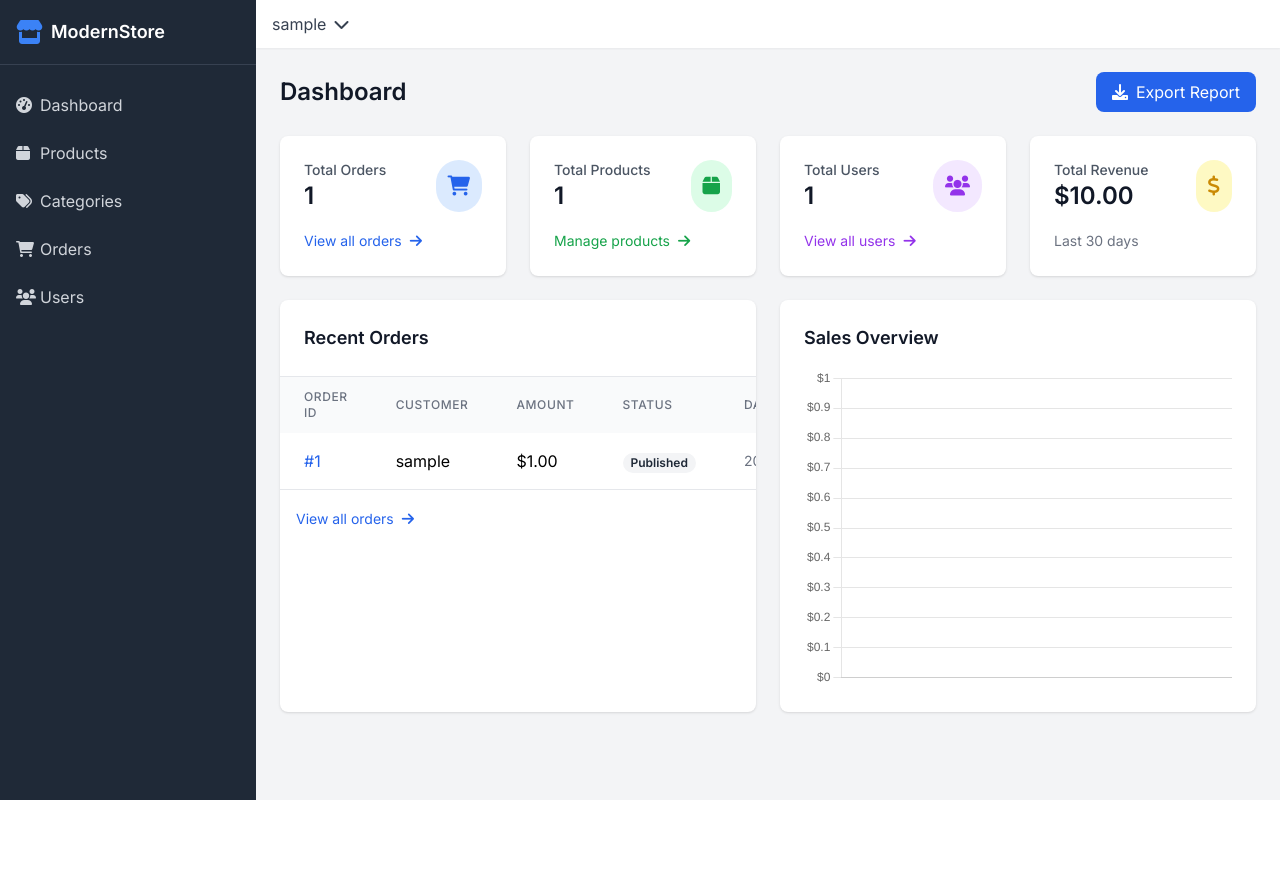
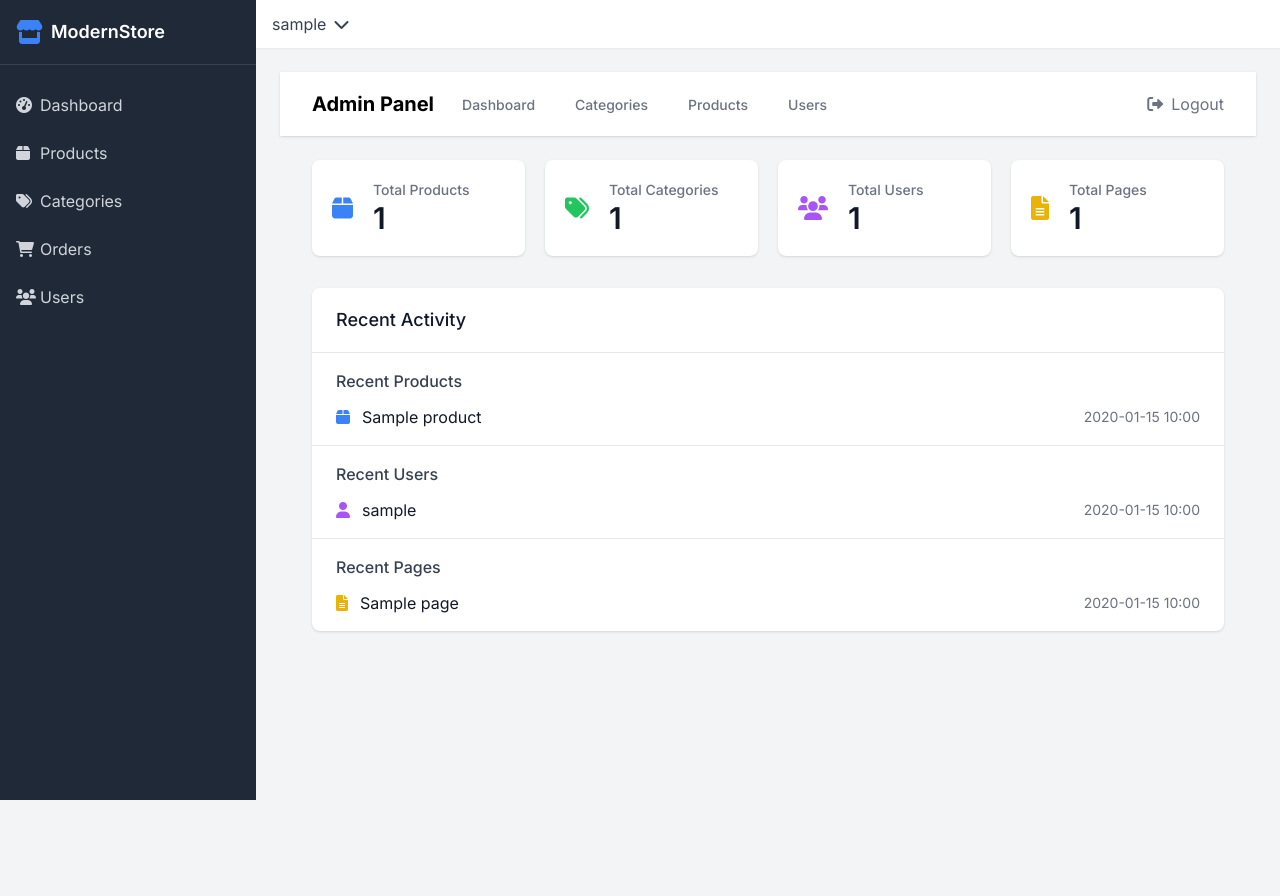
Before and after one commit to BIOHac9D3/blackboxai-1741494187504, a Flask app: template backend/templates/admin/dashboard.html in a window 1280 px wide. Before the commit the page ends 800 px from the top, so only its background shows below. Run offline with Flask 2, Linux system fonts and the light colour scheme; a user stored in the database is signed in; tables that the repository leaves empty hold one stand-in row (values such as "Sample post"); the template is opened without the code that fills it: most values are stand-ins (such as "Sample title", 1, 10 or a date in 2020); some libraries are stand-ins or nearby versions.

Commit message:
Add backend/templates/admin/dashboard.html 1742538998995

```diff
--- a/backend/templates/admin/dashboard.html
+++ b/backend/templates/admin/dashboard.html
@@ -1,203 +1,164 @@
-{% extends "base.html" %}
+{% extends "admin/base_admin.html" %}
 
-{% block title %}Dashboard - ModernStore Admin{% endblock %}
+{% block title %}Admin Dashboard - {{ cms_title }}{% endblock %}
 
-{% block content %}
-<div class="space-y-6">
-    <!-- Page Header -->
-    <div class="flex items-center justify-between">
-        <h1 class="text-2xl font-semibold text-gray-900">Dashboard</h1>
-        <div class="flex space-x-3">
-            <button class="bg-blue-600 text-white px-4 py-2 rounded-lg hover:bg-blue-700 transition duration-200">
-                <i class="fas fa-download mr-2"></i>Export Report
-            </button>
+{% block admin_content %}
+<!-- Stats -->
+<div class="grid grid-cols-1 gap-5 sm:grid-cols-2 lg:grid-cols-4">
+    <!-- Total Products -->
+    <div class="bg-white overflow-hidden shadow rounded-lg">
+        <div class="p-5">
+            <div class="flex items-center">
+                <div class="flex-shrink-0">
+                    <i class="fas fa-box text-2xl text-blue-500"></i>
+                </div>
+                <div class="ml-5 w-0 flex-1">
+                    <dl>
+                        <dt class="text-sm font-medium text-gray-500 truncate">
+                            Total Products
+                        </dt>
+                        <dd class="text-3xl font-semibold text-gray-900">
+                            {{ stats.total_products }}
+                        </dd>
+                    </dl>
+                </div>
+            </div>
         </div>
     </div>
 
-    <!-- Statistics Cards -->
-    <div class="grid grid-cols-1 md:grid-cols-2 lg:grid-cols-4 gap-6">
-        <!-- Total Orders -->
-        <div class="bg-white rounded-lg shadow p-6">
-            <div class="flex items-center justify-between">
-                <div>
-                    <p class="text-sm font-medium text-gray-600">Total Orders</p>
-                    <p class="text-2xl font-semibold text-gray-900">{{ total_orders }}</p>
+    <!-- Total Categories -->
+    <div class="bg-white overflow-hidden shadow rounded-lg">
+        <div class="p-5">
+            <div class="flex items-center">
+                <div class="flex-shrink-0">
+                    <i class="fas fa-tags text-2xl text-green-500"></i>
                 </div>
-                <div class="bg-blue-100 p-3 rounded-full">
-                    <i class="fas fa-shopping-cart text-blue-600 text-xl"></i>
+                <div class="ml-5 w-0 flex-1">
+                    <dl>
+                        <dt class="text-sm font-medium text-gray-500 truncate">
+                            Total Categories
+                        </dt>
+                        <dd class="text-3xl font-semibold text-gray-900">
+                            {{ stats.total_categories }}
+                        </dd>
+                    </dl>
                 </div>
             </div>
-            <div class="mt-4">
-                <a href="{{ url_for('admin.orders') }}" class="text-sm text-blue-600 hover:text-blue-800">
-                    View all orders <i class="fas fa-arrow-right ml-1"></i>
-                </a>
-            </div>
-        </div>
-
-        <!-- Total Products -->
-        <div class="bg-white rounded-lg shadow p-6">
-            <div class="flex items-center justify-between">
-                <div>
-                    <p class="text-sm font-medium text-gray-600">Total Products</p>
-                    <p class="text-2xl font-semibold text-gray-900">{{ total_products }}</p>
-                </div>
-                <div class="bg-green-100 p-3 rounded-full">
-                    <i class="fas fa-box text-green-600 text-xl"></i>
-                </div>
-            </div>
-            <div class="mt-4">
-                <a href="{{ url_for('admin.products') }}" class="text-sm text-green-600 hover:text-green-800">
-                    Manage products <i class="fas fa-arrow-right ml-1"></i>
-                </a>
         </div>
     </div>
 
     <!-- Total Users -->
-        <div class="bg-white rounded-lg shadow p-6">
-            <div class="flex items-center justify-between">
-                <div>
-                    <p class="text-sm font-medium text-gray-600">Total Users</p>
-                    <p class="text-2xl font-semibold text-gray-900">{{ total_users }}</p>
+    <div class="bg-white overflow-hidden shadow rounded-lg">
+        <div class="p-5">
+            <div class="flex items-center">
+                <div class="flex-shrink-0">
+                    <i class="fas fa-users text-2xl text-purple-500"></i>
                 </div>
-                <div class="bg-purple-100 p-3 rounded-full">
-                    <i class="fas fa-users text-purple-600 text-xl"></i>
+                <div class="ml-5 w-0 flex-1">
+                    <dl>
+                        <dt class="text-sm font-medium text-gray-500 truncate">
+                            Total Users
+                        </dt>
+                        <dd class="text-3xl font-semibold text-gray-900">
+                            {{ stats.total_users }}
+                        </dd>
+                    </dl>
                 </div>
-            </div>
-            <div class="mt-4">
-                <a href="{{ url_for('admin.users') }}" class="text-sm text-purple-600 hover:text-purple-800">
-                    View all users <i class="fas fa-arrow-right ml-1"></i>
-                </a>
-            </div>
-        </div>
-
-        <!-- Revenue -->
-        <div class="bg-white rounded-lg shadow p-6">
-            <div class="flex items-center justify-between">
-                <div>
-                    <p class="text-sm font-medium text-gray-600">Total Revenue</p>
-                    <p class="text-2xl font-semibold text-gray-900">
-                        ${{ "%.2f"|format(daily_sales|sum(attribute='1') or 0) }}
-                    </p>
-                </div>
-                <div class="bg-yellow-100 p-3 rounded-full">
-                    <i class="fas fa-dollar-sign text-yellow-600 text-xl"></i>
-                </div>
-            </div>
-            <div class="mt-4">
-                <span class="text-sm text-gray-500">Last 30 days</span>
             </div>
         </div>
     </div>
 
-    <!-- Recent Orders and Sales Chart -->
-    <div class="grid grid-cols-1 lg:grid-cols-2 gap-6">
-        <!-- Recent Orders -->
-        <div class="bg-white rounded-lg shadow">
-            <div class="p-6 border-b border-gray-200">
-                <h2 class="text-lg font-semibold text-gray-900">Recent Orders</h2>
+    <!-- Total Pages -->
+    <div class="bg-white overflow-hidden shadow rounded-lg">
+        <div class="p-5">
+            <div class="flex items-center">
+                <div class="flex-shrink-0">
+                    <i class="fas fa-file-alt text-2xl text-yellow-500"></i>
                 </div>
-            <div class="overflow-x-auto">
-                <table class="w-full">
-                    <thead>
-                        <tr class="text-left bg-gray-50">
-                            <th class="px-6 py-3 text-xs font-medium text-gray-500 uppercase tracking-wider">Order ID</th>
-                            <th class="px-6 py-3 text-xs font-medium text-gray-500 uppercase tracking-wider">Customer</th>
-                            <th class="px-6 py-3 text-xs font-medium text-gray-500 uppercase tracking-wider">Amount</th>
-                            <th class="px-6 py-3 text-xs font-medium text-gray-500 uppercase tracking-wider">Status</th>
-                            <th class="px-6 py-3 text-xs font-medium text-gray-500 uppercase tracking-wider">Date</th>
-                        </tr>
-                    </thead>
-                    <tbody class="divide-y divide-gray-200">
-                        {% for order in recent_orders %}
-                        <tr>
-                            <td class="px-6 py-4 whitespace-nowrap">
-                                <a href="{{ url_for('admin.order', id=order.id) }}"
-                                   class="text-blue-600 hover:text-blue-900">#{{ order.id }}</a>
-                            </td>
-                            <td class="px-6 py-4 whitespace-nowrap">
-                                {{ order.user.username }}
-                            </td>
-                            <td class="px-6 py-4 whitespace-nowrap">
-                                ${{ "%.2f"|format(order.total_amount) }}
-                            </td>
-                            <td class="px-6 py-4 whitespace-nowrap">
-                                <span class="px-2 inline-flex text-xs leading-5 font-semibold rounded-full
-                                    {% if order.status == 'paid' %}bg-green-100 text-green-800
-                                    {% elif order.status == 'pending' %}bg-yellow-100 text-yellow-800
-                                    {% elif order.status == 'cancelled' %}bg-red-100 text-red-800
-                                    {% else %}bg-gray-100 text-gray-800{% endif %}">
-                                    {{ order.status|title }}
-                                </span>
-                            </td>
-                            <td class="px-6 py-4 whitespace-nowrap text-sm text-gray-500">
-                                {{ order.created_at.strftime('%Y-%m-%d %H:%M') }}
-                            </td>
-                        </tr>
-                        {% endfor %}
-                    </tbody>
-                </table>
+                <div class="ml-5 w-0 flex-1">
+                    <dl>
+                        <dt class="text-sm font-medium text-gray-500 truncate">
+                            Total Pages
+                        </dt>
+                        <dd class="text-3xl font-semibold text-gray-900">
+                            {{ stats.total_pages }}
+                        </dd>
+                    </dl>
                 </div>
-            <div class="p-4 border-t border-gray-200">
-                <a href="{{ url_for('admin.orders') }}" class="text-sm text-blue-600 hover:text-blue-800">
-                    View all orders <i class="fas fa-arrow-right ml-1"></i>
-                </a>
+            </div>
+        </div>
     </div>
 </div>
 
-        <!-- Sales Chart -->
-        <div class="bg-white rounded-lg shadow p-6">
-            <h2 class="text-lg font-semibold text-gray-900 mb-4">Sales Overview</h2>
-            <div class="h-80">
-                <canvas id="salesChart"></canvas>
+<!-- Recent Activity -->
+<div class="mt-8">
+    <div class="bg-white shadow rounded-lg">
+        <div class="px-4 py-5 border-b border-gray-200 sm:px-6">
+            <h3 class="text-lg leading-6 font-medium text-gray-900">
+                Recent Activity
+            </h3>
+        </div>
+        <div class="divide-y divide-gray-200">
+            <!-- Recent Products -->
+            <div class="px-4 py-4 sm:px-6">
+                <h4 class="text-md font-medium text-gray-700 mb-3">Recent Products</h4>
+                {% if stats.recent_products %}
+                    <ul class="space-y-3">
+                        {% for product in stats.recent_products %}
+                        <li class="flex items-center">
+                            <i class="fas fa-box text-blue-500 mr-3"></i>
+                            <span class="text-gray-900">{{ product.name }}</span>
+                            <span class="ml-auto text-sm text-gray-500">
+                                {{ product.created_at.strftime('%Y-%m-%d %H:%M') }}
+                            </span>
+                        </li>
+                        {% endfor %}
+                    </ul>
+                {% else %}
+                    <p class="text-gray-500">No recent products</p>
+                {% endif %}
+            </div>
+
+            <!-- Recent Users -->
+            <div class="px-4 py-4 sm:px-6">
+                <h4 class="text-md font-medium text-gray-700 mb-3">Recent Users</h4>
+                {% if stats.recent_users %}
+                    <ul class="space-y-3">
+                        {% for user in stats.recent_users %}
+                        <li class="flex items-center">
+                            <i class="fas fa-user text-purple-500 mr-3"></i>
+                            <span class="text-gray-900">{{ user.username }}</span>
+                            <span class="ml-auto text-sm text-gray-500">
+                                {{ user.created_at.strftime('%Y-%m-%d %H:%M') }}
+                            </span>
+                        </li>
+                        {% endfor %}
+                    </ul>
+                {% else %}
+                    <p class="text-gray-500">No recent users</p>
+                {% endif %}
+            </div>
+
+            <!-- Recent Pages -->
+            <div class="px-4 py-4 sm:px-6">
+                <h4 class="text-md font-medium text-gray-700 mb-3">Recent Pages</h4>
+                {% if stats.recent_pages %}
+                    <ul class="space-y-3">
+                        {% for page in stats.recent_pages %}
+                        <li class="flex items-center">
+                            <i class="fas fa-file-alt text-yellow-500 mr-3"></i>
+                            <span class="text-gray-900">{{ page.title }}</span>
+                            <span class="ml-auto text-sm text-gray-500">
+                                {{ page.updated_at.strftime('%Y-%m-%d %H:%M') }}
+                            </span>
+                        </li>
+                        {% endfor %}
+                    </ul>
+                {% else %}
+                    <p class="text-gray-500">No recent pages</p>
+                {% endif %}
             </div>
         </div>
     </div>
 </div>
 {% endblock %}
-
-{% block extra_js %}
-<script src="https://cdn.jsdelivr.net/npm/chart.js"></script>
-<script type="text/javascript">
-    // Get sales data as JSON string and parse it
-    const salesData = JSON.parse('{{ daily_sales|tojson|safe }}');
-    const dates = salesData.map(item => item.date);
-    const amounts = salesData.map(item => item.total);
-
-    // Create the chart
-    const ctx = document.getElementById('salesChart').getContext('2d');
-    new Chart(ctx, {
-        type: 'line',
-        data: {
-            labels: dates,
-            datasets: [{
-                label: 'Daily Sales',
-                data: amounts,
-                borderColor: '#2563eb',
-                backgroundColor: 'rgba(37, 99, 235, 0.1)',
-                borderWidth: 2,
-                fill: true,
-                tension: 0.4
-            }]
-        },
-        options: {
-            responsive: true,
-            maintainAspectRatio: false,
-            plugins: {
-                legend: {
-                    display: false
-                }
-            },
-            scales: {
-                y: {
-                    beginAtZero: true,
-                    ticks: {
-                        callback: function(value) {
-                            return '$' + value;
-                        }
-                    }
-                }
-            }
-        }
-    });
-</script>
-{% endblock %}
```
Lines whose indentation alone changed are shown as unchanged.
